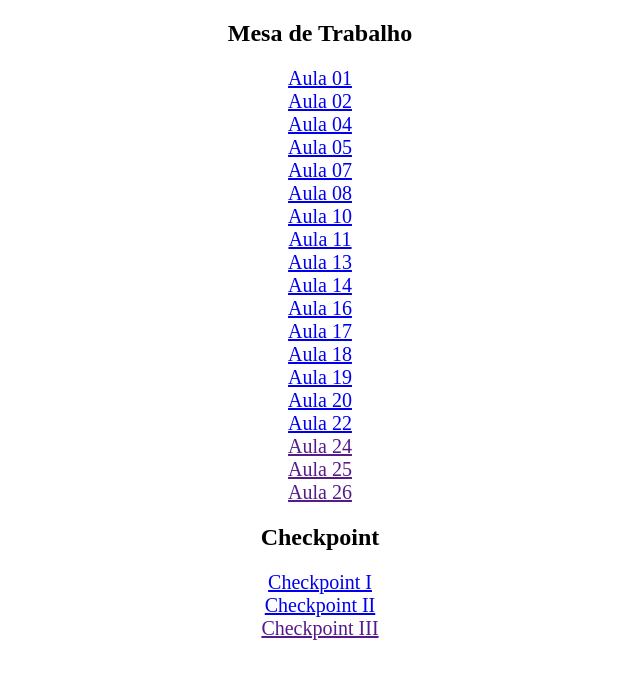
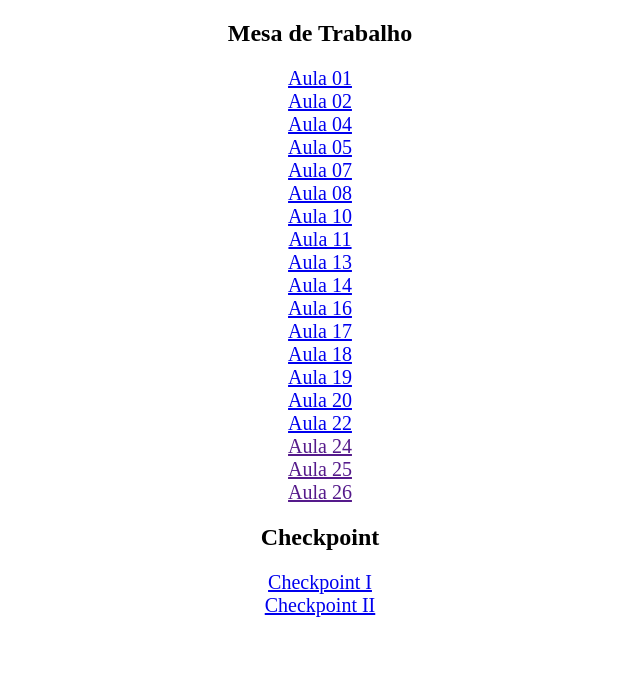
Before and after one commit to alexandrecpedro/Front-End-II, a plain HTML site: page index.html in a window 1280 px wide. Shown: the whole page, without its empty margins (320-960 px from the left). Drawn offline with Linux system fonts and the light colour scheme.

Commit message:
JS Front

```diff
--- a/index.html
+++ b/index.html
@@ -37,7 +37,6 @@
     <section class="checkpoint">
         <a href="./Checkpoint_I/index.html">Checkpoint I</a>
         <a href="./Checkpoint_II/index.html">Checkpoint II</a>
-        <a href="">Checkpoint III</a>
     </section>
 </body>
 
```
Also changed, not shown: 1 other file.
